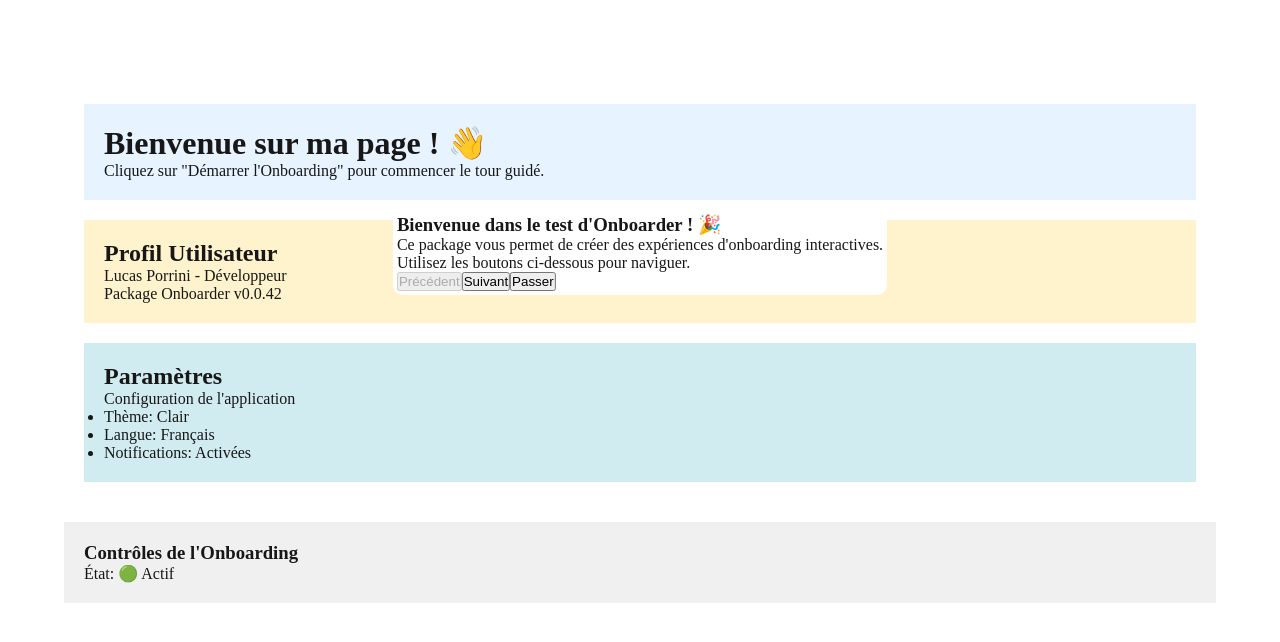
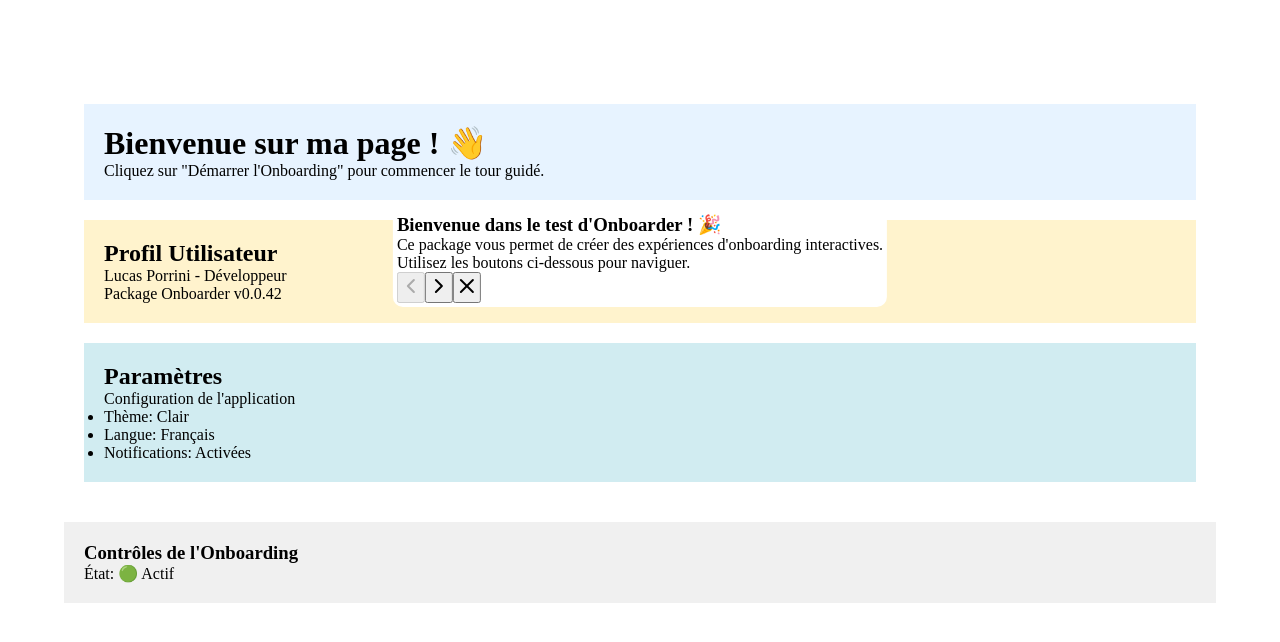
Before and after one commit to lucasporrini/onboarder, a Next.js app in the folder apps/web/: page / in a window 1280 px wide. Shown: the top 642 px of the page. Built offline with nearby package versions, Linux system fonts and the light colour scheme.

Commit message:
feat(onboarder): enhance UI with lucide-react icons and update demo step position

```diff
--- a/apps/web/app/_components/providers.tsx
+++ b/apps/web/app/_components/providers.tsx
@@ -9,10 +9,6 @@ export function Providers({ children }: { children: React.ReactNode }) {
     alert("🎉 Félicitations ! Vous avez terminé l'onboarding !");
   };
 
-  const handleStepChange = (stepIndex: number) => {
-    console.log(`Changement d'étape : ${stepIndex + 1}/${demoSteps.length}`);
-  };
-
   return (
     <OnBoarder.Provider
       initialSteps={demoSteps}
@@ -20,7 +16,6 @@ export function Providers({ children }: { children: React.ReactNode }) {
       closeOnOutsideClick={false}
       closeOnEscape={false}
       onComplete={handleComplete}
-      onStepChange={handleStepChange}
     >
       {children}
     </OnBoarder.Provider>
--- a/apps/web/app/page.tsx
+++ b/apps/web/app/page.tsx
@@ -1,5 +1,6 @@
 "use client";
 
+import { ChevronLeftIcon, ChevronRightIcon, XIcon } from "lucide-react";
 import { OnBoarder, useOnBoarder } from "onboarder";
 import { useEffect } from "react";
 import { demoSteps } from "../lib/constantes";
@@ -12,29 +13,34 @@ export default function HomePage() {
     start(demoSteps);
   }, [start]);
 
-  console.log(components);
-
   return (
     <>
       {/* Interface de l'onboarding */}
       <OnBoarder.Root
         style={{
           backgroundColor: "white",
+          color: "black",
           borderRadius: "10px",
           padding: "4px",
         }}
       >
         <OnBoarder.Content>
           <OnBoarder.Buttons>
-            <OnBoarder.Prev>Précédent</OnBoarder.Prev>
-            <OnBoarder.Next>Suivant</OnBoarder.Next>
-            <OnBoarder.Close>Passer</OnBoarder.Close>
+            <OnBoarder.Prev className="flex items-center justify-center">
+              <ChevronLeftIcon className="w-4 h-4" />
+            </OnBoarder.Prev>
+            <OnBoarder.Next className="flex items-center justify-center">
+              <ChevronRightIcon className="w-4 h-4" />
+            </OnBoarder.Next>
+            <OnBoarder.Close>
+              <XIcon className="w-4 h-4" />
+            </OnBoarder.Close>
           </OnBoarder.Buttons>
         </OnBoarder.Content>
       </OnBoarder.Root>
 
       {/* Contenu de votre page */}
-      <div style={{ padding: "20px" }}>
+      <div style={{ padding: "20px", color: "black" }}>
         <div
           id="welcome-section"
           style={{ padding: "20px", background: "#e7f3ff", margin: "20px 0" }}
@@ -70,7 +76,7 @@ export default function HomePage() {
       </div>
       <div
         id="action-buttons"
-        style={{ padding: "20px", background: "#f0f0f0" }}
+        style={{ padding: "20px", background: "#f0f0f0", color: "black" }}
       >
         <h3>Contrôles de l&apos;Onboarding</h3>
         <p>État: {isOpen ? "🟢 Actif" : "🔴 Inactif"}</p>
--- a/apps/web/lib/constantes.tsx
+++ b/apps/web/lib/constantes.tsx
@@ -59,7 +59,7 @@ export const demoSteps: Step[] = [
         </ul>
       </div>
     ),
-    position: "left",
+    position: "top",
   },
 ];
 
--- a/apps/web/package.json
+++ b/apps/web/package.json
@@ -12,6 +12,7 @@
   },
   "dependencies": {
     "@repo/ui": "workspace:*",
+    "lucide-react": "^0.511.0",
     "next": "^15.2.1",
     "onboarder": "workspace:*",
     "react": "^19.0.0",
```
